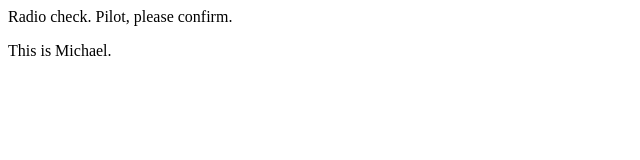
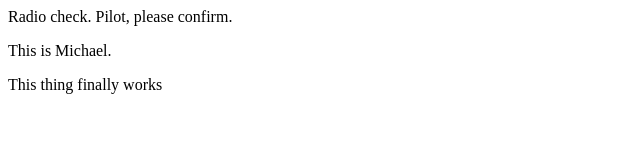
Before and after one commit to millsron/communication-log, a plain HTML site: page index.html in a window 1280 px wide. Shown: the whole page, without its empty margins (0-640 px from the left). Drawn offline with Linux system fonts and the light colour scheme.

Commit message:
I added a third line to the code

```diff
--- a/index.html
+++ b/index.html
@@ -3,5 +3,7 @@
    <p>Radio check. Pilot, please confirm.</p>
 
    <p>This is Michael.</p>
+
+   <p>This thing finally works</p>
 </body>
 </html>
```
